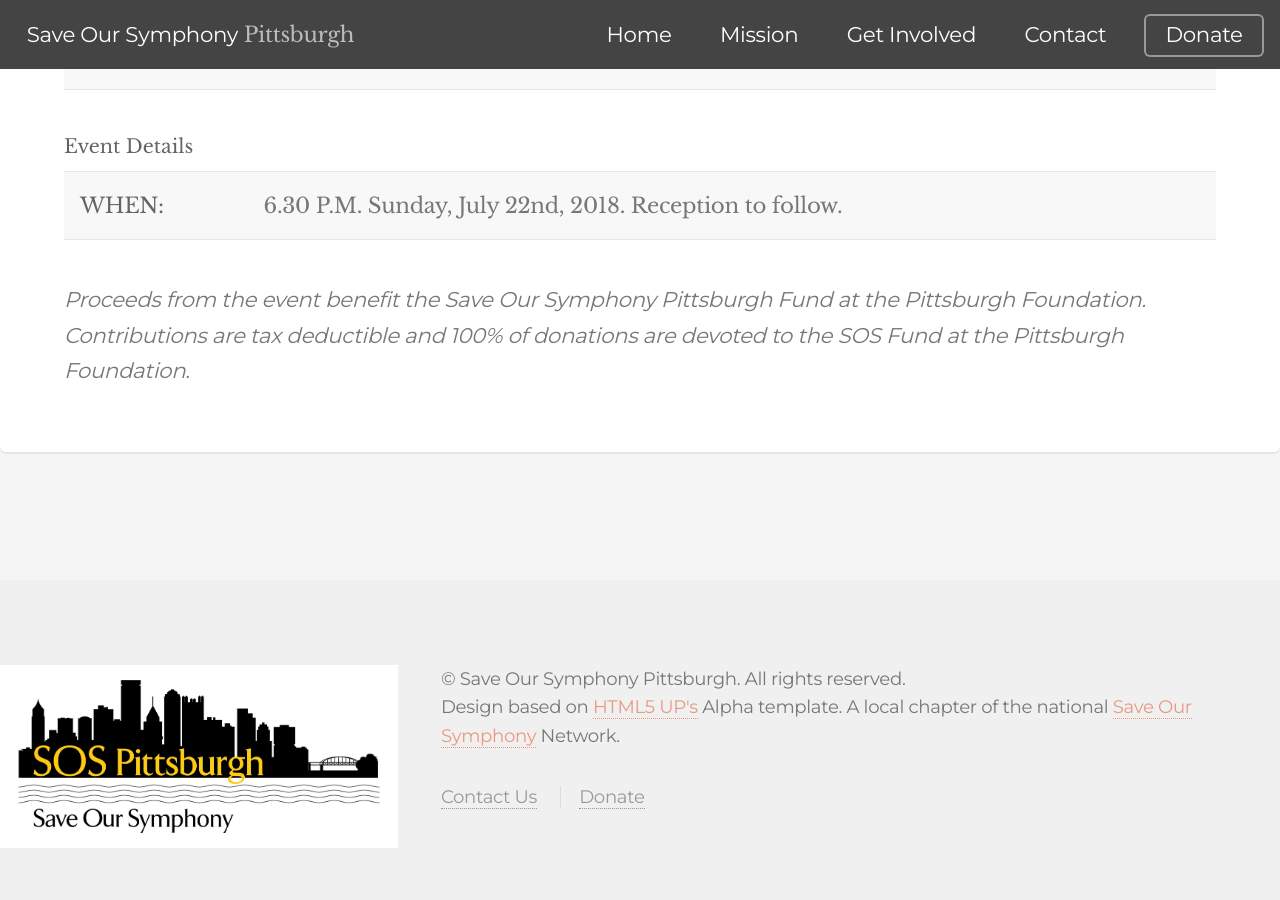
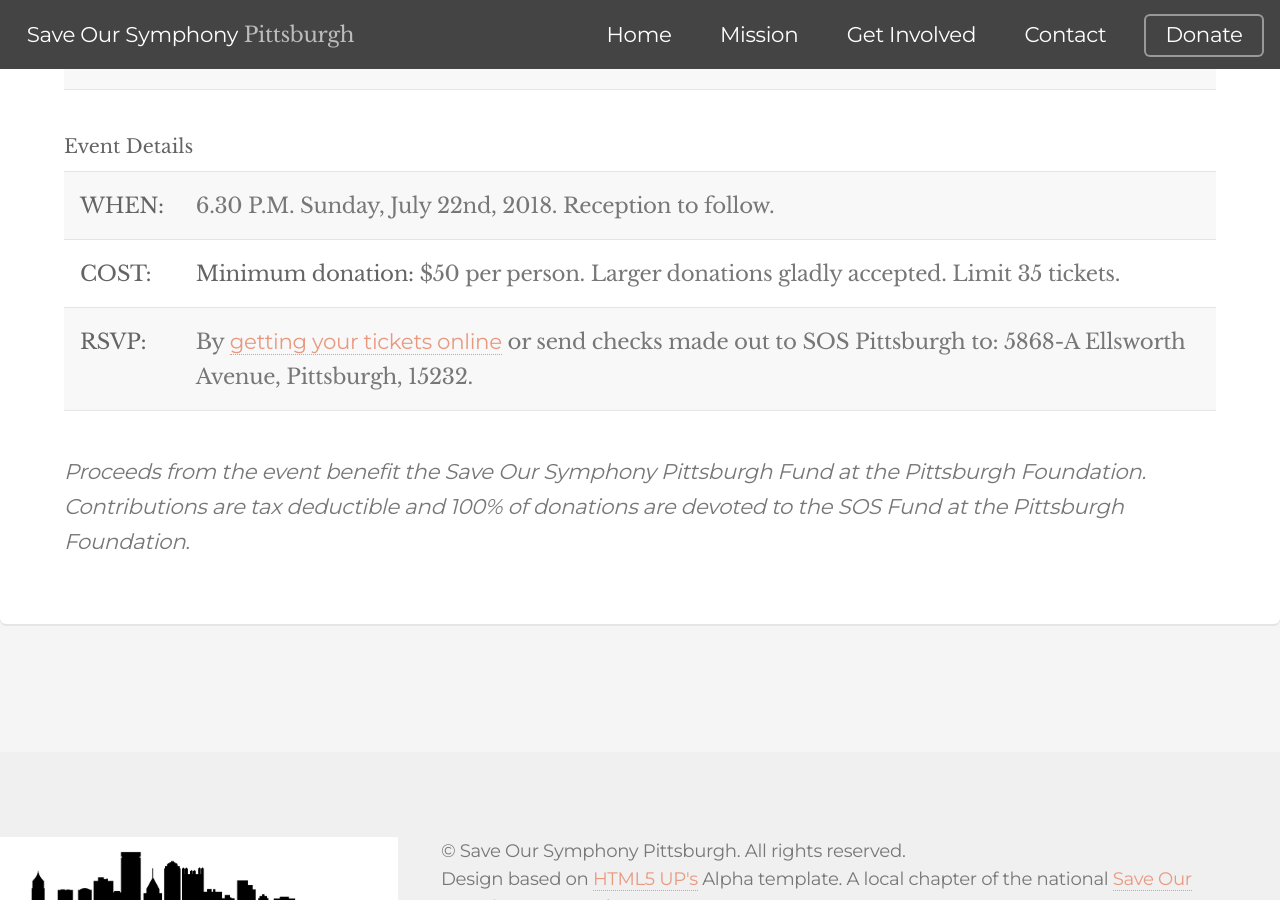
Before and after one commit to daraghbyrne/sospittsburgh, a Jekyll site: the page built from _posts/events/2018-07-22-recital-levinson.markdown, in a window 1280 px wide and 900 px high, scrolled down 1539 px. Built offline with Jekyll 4.4.1, drawn with Linux system fonts in a browser that asks for light colours; nearby versions of some CDN libraries.

Commit message:
Updated Recital Levinson

```diff
--- a/_posts/events/2018-07-22-recital-levinson.markdown
+++ b/_posts/events/2018-07-22-recital-levinson.markdown
@@ -34,5 +34,7 @@
 ##### **Event Details**
 
 | **WHEN:**  | 6.30 P.M. Sunday, July 22nd, 2018. Reception to follow.  |
+| **COST:**  | **Minimum donation:** $50 per person. Larger donations gladly accepted. Limit 35 tickets. |
+| **RSVP:**  | By [getting your tickets online](https://squareup.com/store/save-our-symphony-pittsburgh) or send checks made out to SOS Pittsburgh to: 5868-A Ellsworth Avenue, Pittsburgh, 15232. |
 
 *Proceeds from the event benefit the Save Our Symphony Pittsburgh Fund at the Pittsburgh Foundation.  Contributions are tax deductible and 100% of donations are devoted to the SOS Fund at the Pittsburgh Foundation.*
```
